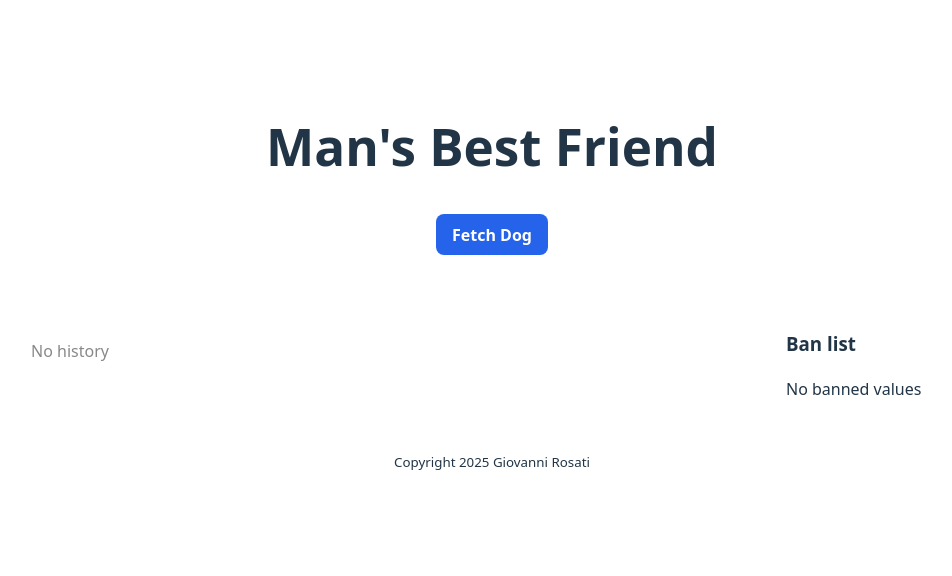
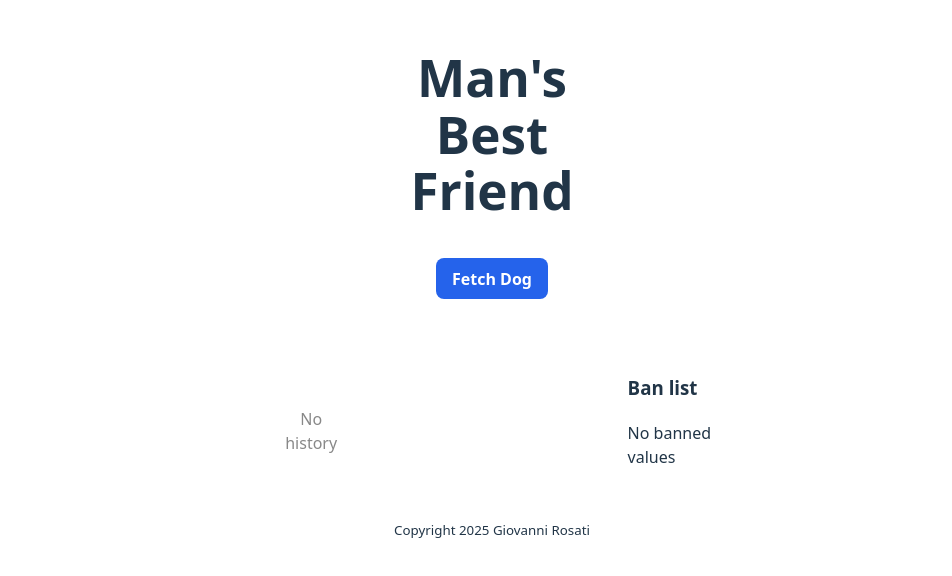
Before and after one commit to giorosati/cp_apiflash, a React (Vite) app: page / in a window 1280 px wide. Shown: the part 122-698 px from the top of the page, without its empty margins (148-1100 px from the left). Built offline with nearby package versions, Linux system fonts and the light colour scheme.

Commit message:
feat: adjust layout widths and spacing for improved responsiveness

```diff
--- a/src/App.css
+++ b/src/App.css
@@ -197,14 +197,15 @@
     flex-direction: row;
     align-items: flex-start;
     justify-content: center;
+    column-gap: 2rem; /* use gap to space columns without adding to widths */
   }
-  .history-column { display:block; width: 20vw; flex: 0 0 20vw }
+  .history-column { display:block; width: 20%; flex: 0 0 20%; box-sizing: border-box }
   /* center header and fetch to align with center column */
-  header, .fetch-wrapper { width: 60vw; max-width: 60vw; margin: 0 auto; }
+  header, .fetch-wrapper { width: 60%; max-width: 60%; margin: 0 auto; }
   /* increase vertical spacing for the fetch toolbar on wide screens and keep it horizontally centered */
   .fetch-wrapper { margin: 2.5rem auto; }
-  .content-area { width: 60vw; max-width: 60vw; display:flex; flex-direction:column; align-items:center; justify-content:flex-start; padding-right: 1rem }
-  .ban-list { width: 20vw; flex: 0 0 20vw; margin-left:2rem }
+  .content-area { width: 60%; max-width: 60%; display:flex; flex-direction:column; align-items:center; justify-content:flex-start; box-sizing: border-box }
+  .ban-list { width: 20%; flex: 0 0 20%; box-sizing: border-box }
   .result-card { width: 100%; }
 }
 
```
